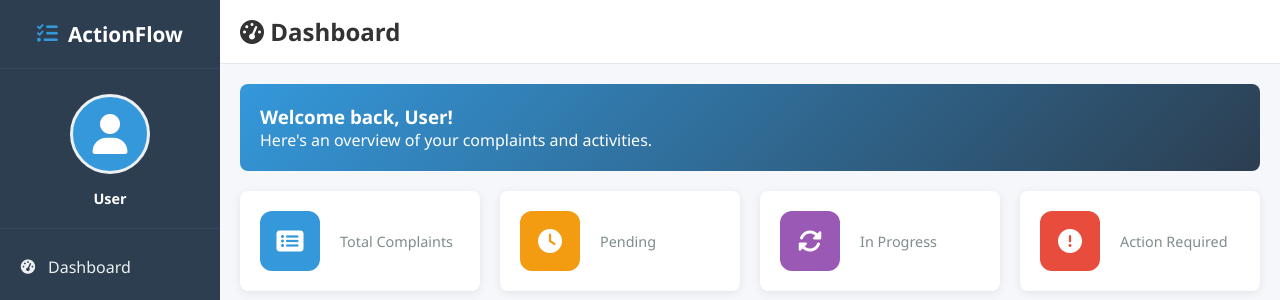
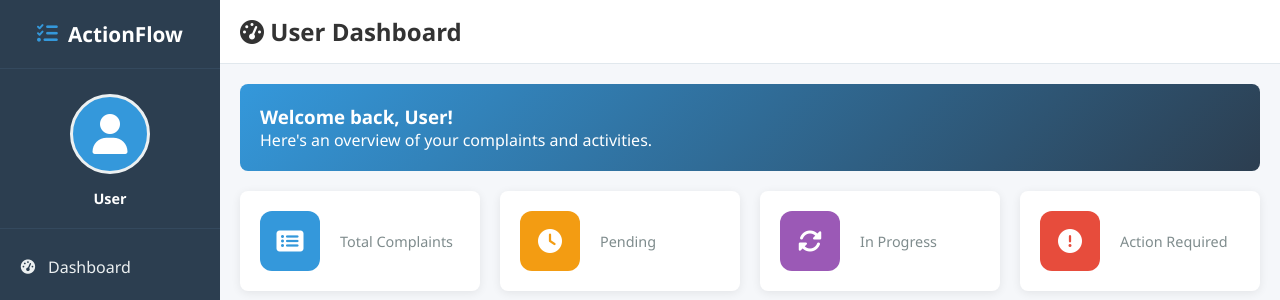
Before and after one commit to CodeCloudX/actionflow-postgresql, a Flask app: template templates/user/dashboard.html in a window 1280 px wide. Shown: the top 300 px of the page. Run offline with Flask 3, Linux system fonts and the light colour scheme; the template is opened without the code that fills it, so the values that code supplies are empty; parts of the project's set-up code (start-up, migrations or seed data) failed here and were passed over; some libraries are stand-ins or nearby versions.

Commit message:
Update dashboard.html

```diff
--- a/templates/user/dashboard.html
+++ b/templates/user/dashboard.html
@@ -7,7 +7,7 @@
 <link rel="stylesheet" href="{{ url_for('static', filename='css/user/dashboard.css') }}">
 {% endblock %}
 
-{% block page_title %}<i class="fas fa-tachometer-alt"></i> Dashboard{% endblock %}
+{% block page_title %}<i class="fas fa-tachometer-alt"></i> User Dashboard{% endblock %}
 
 {% block content %}
 <div class="welcome-banner">
```
